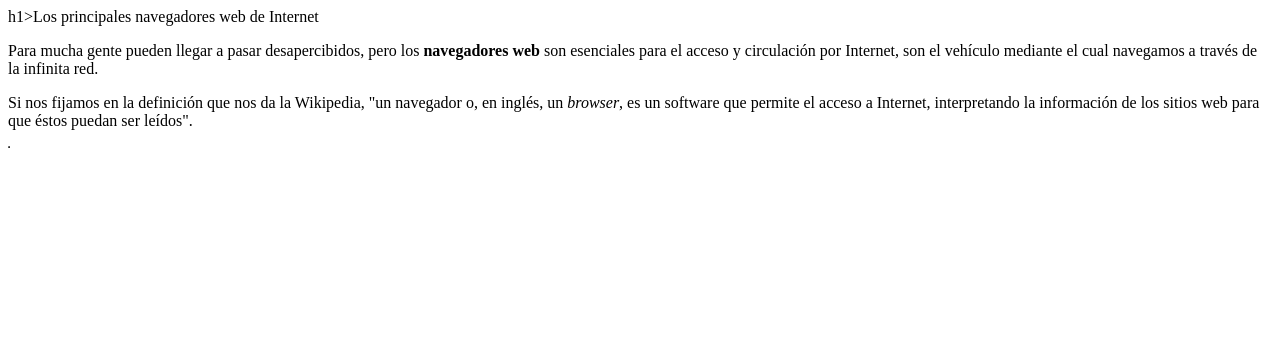
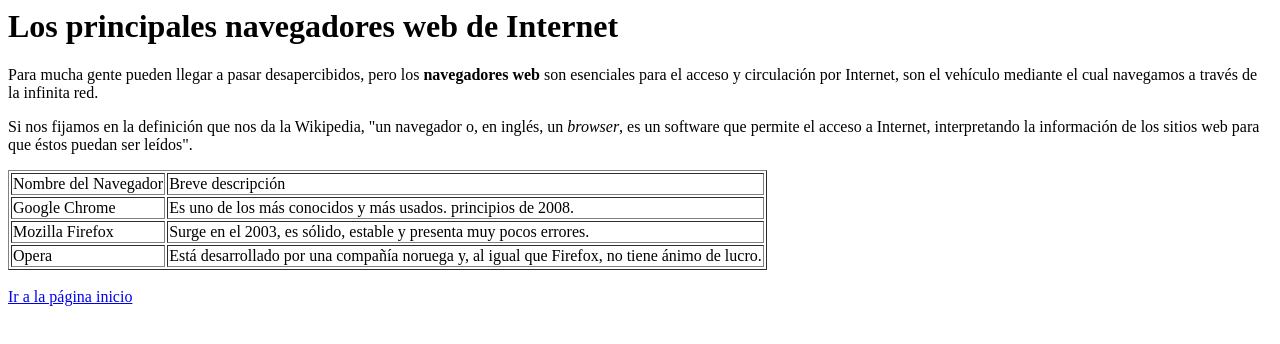
Before and after one commit to natalieminoa/Tarea1, a plain HTML site: page principales navegadores/principales navegadores.html in a window 1280 px wide. Drawn offline with Linux system fonts and the light colour scheme.

Commit message:
Terminando de dar formato y enlace a las paginas.

```diff
--- a/principales navegadores/principales navegadores.html
+++ b/principales navegadores/principales navegadores.html
@@ -5,10 +5,30 @@
 </head>
 
 <body>
-h1>Los principales navegadores web de Internet</h1>
+<h1>Los principales navegadores web de Internet</h1>
 <p>Para mucha gente pueden llegar a pasar desapercibidos, pero los <strong>navegadores web</strong> son esenciales para el acceso y circulaci&oacute;n por Internet, son el veh&iacute;culo mediante el cual navegamos a trav&eacute;s de la infinita red.</p>
 <p>Si nos fijamos en la definici&oacute;n que nos da la Wikipedia, &quot;un navegador o, en ingl&eacute;s, un <em>browser</em>, es un software que permite el acceso a Internet, interpretando la informaci&oacute;n de los sitios web para que &eacute;stos puedan ser le&iacute;dos&quot;.</p>
 <table border="1">
+<tr>
+<td>Nombre del Navegador</td>
+<td>Breve descripci&oacute;n</td>
+</tr>
+<tr>
+<td>Google Chrome</td>
+<td>Es uno de los m&aacute;s conocidos y m&aacute;s usados.
+principios de 2008.</td>
+</tr>
+<tr>
+<td>Mozilla Firefox</td>
+<td>Surge en el 2003, es s&oacute;lido, estable y presenta muy pocos
+  errores.</td>
+</tr>
+<tr>
+<td>Opera</td>
+<td>Est&aacute; desarrollado por una compa&ntilde&iacute;a noruega y, al igual que Firefox, no tiene &aacute;nimo de lucro.</td>
+</tr>
+</table> <br>
+<a href="../index.html">Ir a la p&aacute;gina inicio</a>
 </body>
 
 </html>
```
Also changed, not shown: index.html (+1 -1 lines).
